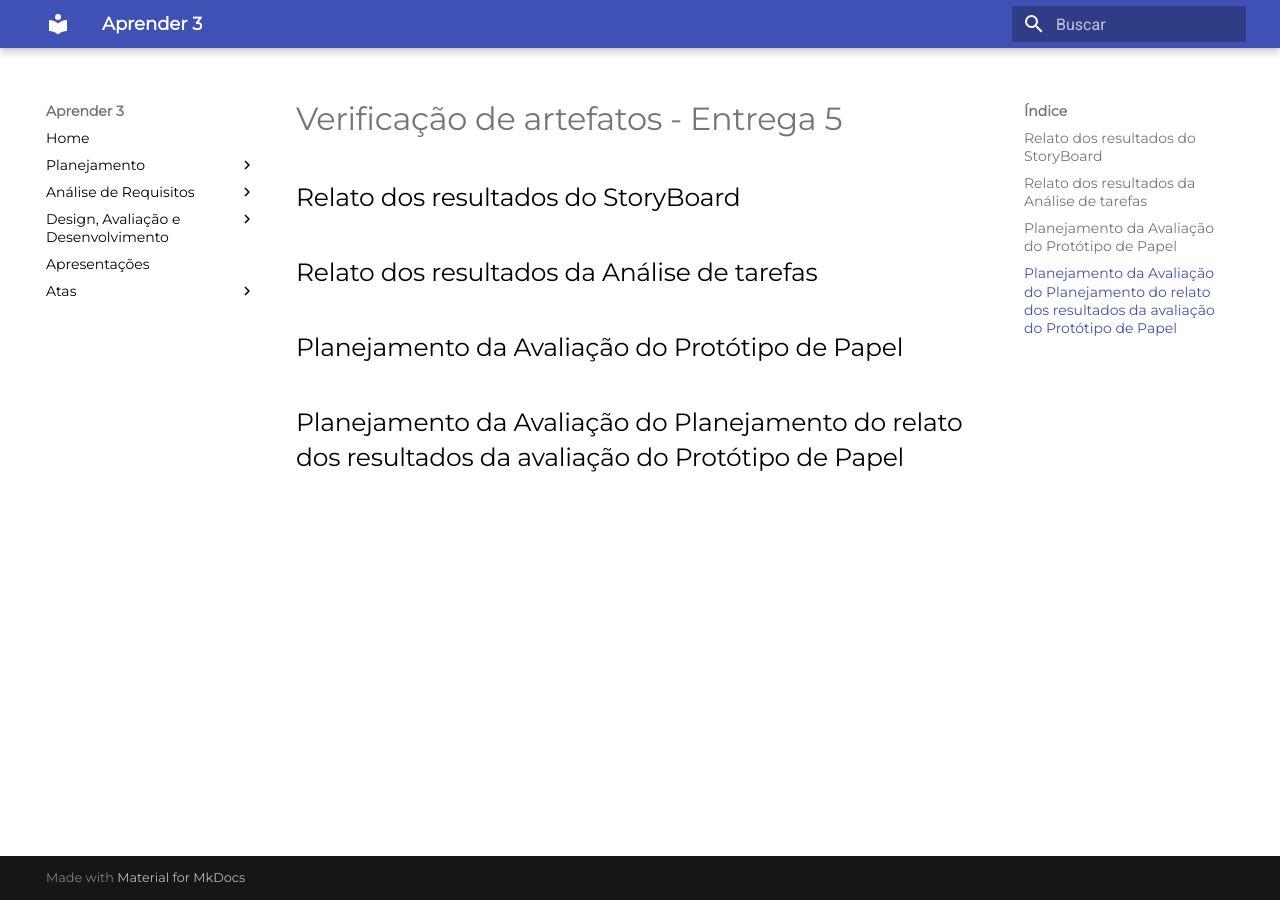
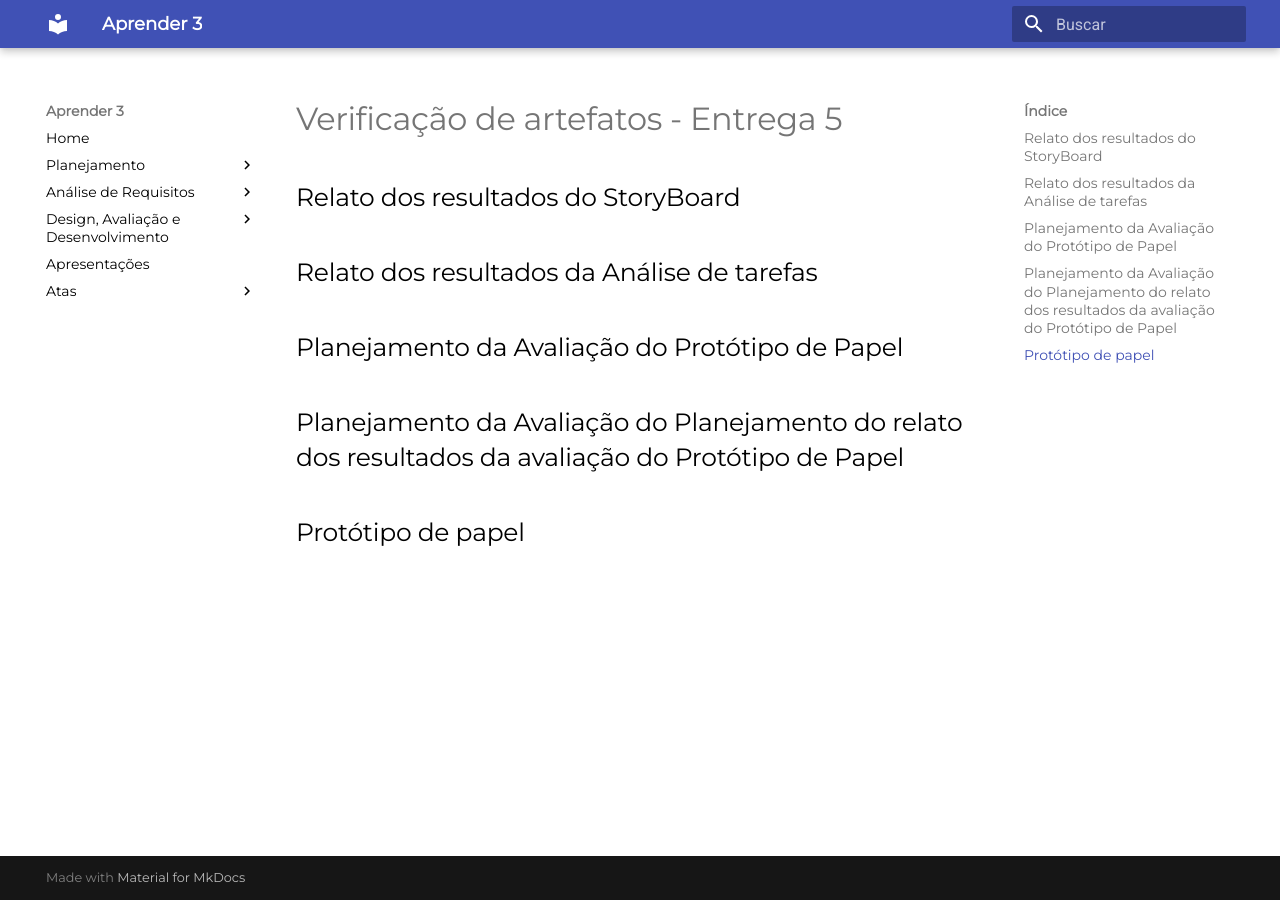
Before and after one commit to mdsreq-fga-unb/2022.2-Aprender3, an MkDocs documentation site: the page built from docs/Avaliacao/verificacao_entrega5.md, in a window 1280 px wide. Built offline with MkDocs 1.6.1 and Material for MkDocs 9.7.7, drawn with Linux system fonts in a browser that asks for light colours.

Commit message:
Update verificacao_entrega5.md

```diff
--- a/docs/Avaliacao/verificacao_entrega5.md
+++ b/docs/Avaliacao/verificacao_entrega5.md
@@ -7,3 +7,5 @@
 ## Planejamento da Avaliação do Protótipo de Papel
 
 ## Planejamento da Avaliação do Planejamento do relato dos resultados da avaliação do Protótipo de Papel
+
+## Protótipo de papel
```
